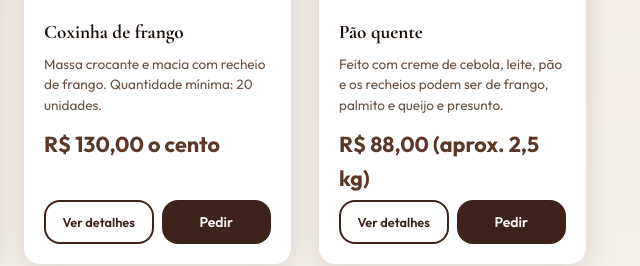
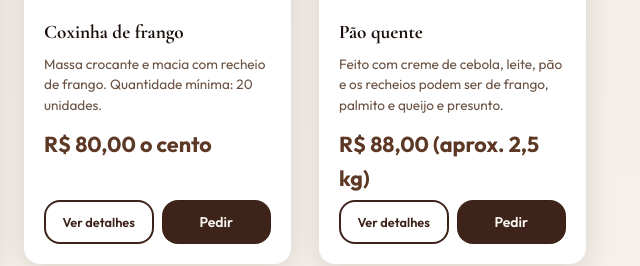
Before and after one commit to marcosg432/julianadoces_e_salgados, a website: page salgados.html in a window 1280 px wide. Shown: the part 2251-2517 px from the top of the page, 630-1270 px from the left. Drawn offline with nearby package versions, Linux system fonts and the light colour scheme.

Commit message:
Localizacao Jaragua do Sul; preco Coxinha de frango R o cento
Made-with: Cursor

```diff
--- a/salgados.html
+++ b/salgados.html
@@ -261,10 +261,10 @@
                         <div class="produto-info">
                             <h3>Coxinha de frango</h3>
                             <p>Massa crocante e macia com recheio de frango. Quantidade mínima: 20 unidades.</p>
-                            <span class="produto-price">R$ 130,00 o cento</span>
+                            <span class="produto-price">R$ 80,00 o cento</span>
                             <div class="card-buttons card-buttons--small">
                                 <button type="button" class="btn btn-saiba-mais" data-open-salgados-modal>Ver detalhes</button>
-                                <a href="#whatsapp" class="btn btn-whatsapp" data-whatsapp data-product="Coxinha de frango - R$ 130,00 o cento">Pedir</a>
+                                <a href="#whatsapp" class="btn btn-whatsapp" data-whatsapp data-product="Coxinha de frango - R$ 80,00 o cento">Pedir</a>
                             </div>
                         </div>
                     </article>
```
Also changed, not shown: index.html (+2 -2 lines).
